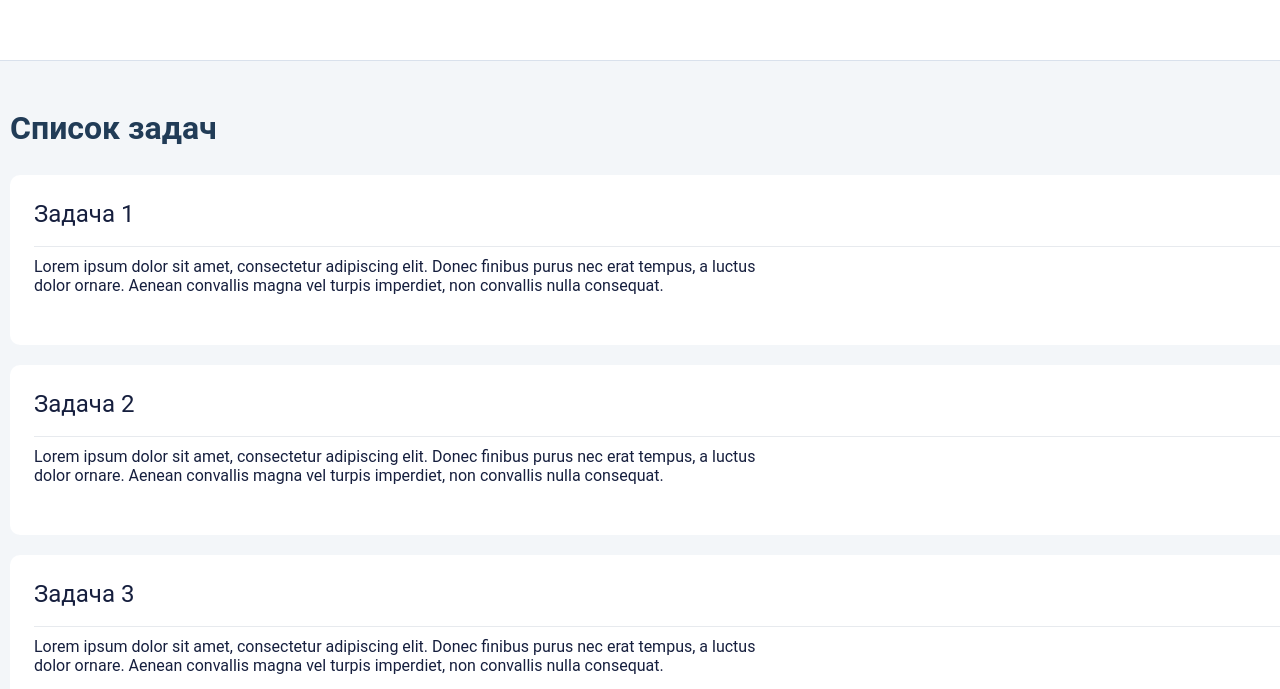
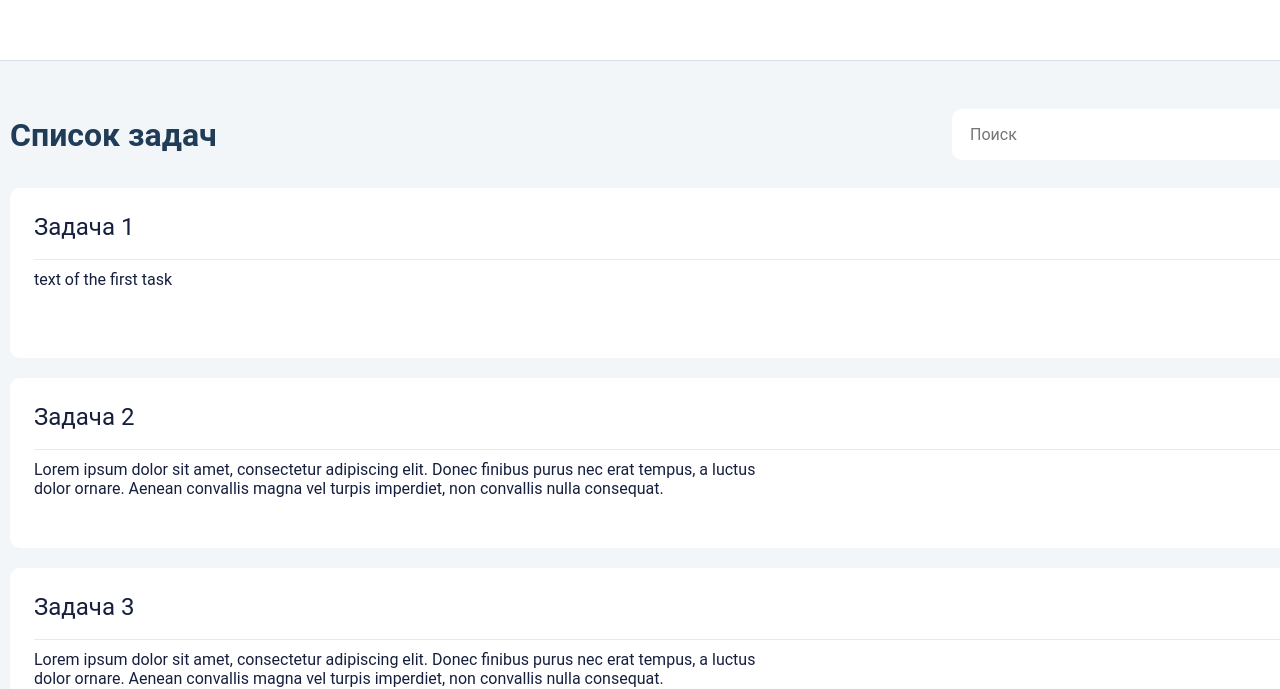
Before and after one commit to only-digital/internship-tasks, a Next.js app: page / in a window 1280 px wide. Shown: the part 115-804 px from the top of the page. Built offline with nearby package versions, Linux system fonts and the light colour scheme.

Commit message:
feat: implement task search functionality

```diff
--- a/data/index.json
+++ b/data/index.json
@@ -3,7 +3,7 @@
     "tasks": [
         {
             "title": "Задача 1",
-            "text": "Lorem ipsum dolor sit amet, consectetur adipiscing elit. Donec finibus purus nec erat tempus, a luctus dolor ornare. Aenean convallis magna vel turpis imperdiet, non convallis nulla consequat.",
+            "text": "text of the first task",
             "isCompleted": false
         },
         {
--- a/src/components/tasks/tasks.jsx
+++ b/src/components/tasks/tasks.jsx
@@ -1,11 +1,27 @@
 import styled from './tasks.module.scss';
 import Task from "@/components/task/task";
 import {useState} from "react";
+import Image from "next/image";
+import search from "@/assets/icons/search.svg";
 
 const Tasks = (props) => {
     let tasksData = props.tasksData;
     const tasksTitle = tasksData.title;
     const [tasksList, setTasksList] = useState(tasksData.tasks);
+    const [displayedTasks, setDisplayedTasks] = useState(tasksData.tasks);
+
+    function useFilterTasks(input) {
+        input = input.toUpperCase();
+        let foundTasks;
+
+        foundTasks = tasksList.filter(taskItem => {
+            const title = taskItem.title.toUpperCase();
+            const text = taskItem.text.toUpperCase();
+            return title.includes(input) || text.includes(input)
+        });
+
+        setDisplayedTasks(foundTasks);
+    }
 
     function deleteTask(taskIndex) {
         const updatedTasksList = tasksList.filter((_, index) => {
@@ -18,12 +34,22 @@ const Tasks = (props) => {
         <div className={styled.Tasks}>
             <div className={styled.Tasks__bar}></div>
             <section className={styled.Tasks__tasksContainer}>
-                <h2 className={styled.Tasks__title}>{tasksTitle}</h2>
+                <div className={styled.Tasks__titleWrapper}>
+                    <h2 className={styled.Tasks__title}>{tasksTitle}</h2>
+                    <div className={styled.Tasks__searchWrapper}>
+                        <input
+                            type="text"
+                            placeholder="Поиск"
+                            onChange={(event) => useFilterTasks(event.target.value)}/>
+                        <Image src={search} alt="search"/>
+                    </div>
+                </div>
                 <ul className={styled.Tasks__tasksList}>
-                    {tasksList.map((task, index) => (
+                    {displayedTasks.map((task, index) => (
                         <li key={index}>
-                            <Task task={task} index={index}
-                            onDelete={() => deleteTask(index)}/>
+                            <Task
+                                task={task} index={index}
+                                onDelete={() => deleteTask(index)}/>
                         </li>
                     ))}
                 </ul>
--- a/src/components/tasks/tasks.module.scss
+++ b/src/components/tasks/tasks.module.scss
@@ -1,6 +1,12 @@
 .Tasks {
   width: 1630px;
   color: #161F3E;
+
+  %wrapper {
+    display: flex;
+    align-items: center;
+    justify-content: space-between;
+  }
 
   &__tasksContainer {
     display: grid;
@@ -15,15 +21,26 @@
     border-bottom: 1px solid #D9E1EC;
   }
 
+  &__titleWrapper {
+    @extend %wrapper;
+  }
+
   &__title {
     font-size: 32px;
     color: #213C57;
     font-weight: 600;
   }
 
+  &__searchWrapper {
+    @extend %wrapper;
+    width: 608px;
+    background: #FFFFFF;
+    padding: 15px 16px 15px;
+    border-radius: 10px;
+  }
+
   &__tasksList {
     display: grid;
     gap: 20px;
   }
-
 }
```
Also changed, not shown: src/assets/icons/search.svg (added).
